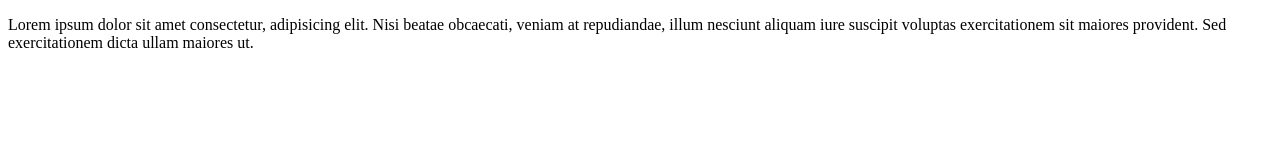
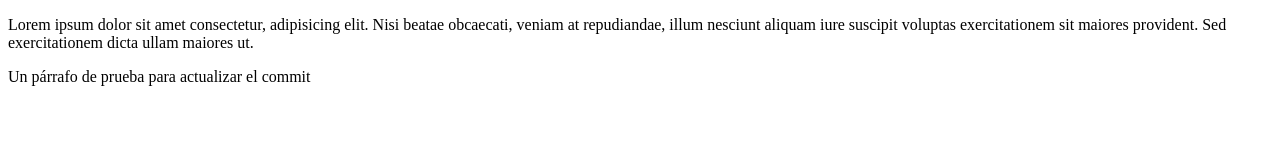
Before and after one commit to dariorojo2018/unsuperrepo, a plain HTML site: page index.html in a window 1280 px wide. Drawn offline with Linux system fonts and the light colour scheme.

Commit message:
agregue un párrafo para ver como queda

```diff
--- a/index.html
+++ b/index.html
@@ -9,6 +9,6 @@
 </head>
 <body>
     <p>Lorem ipsum dolor sit amet consectetur, adipisicing elit. Nisi beatae obcaecati, veniam at repudiandae, illum nesciunt aliquam iure suscipit voluptas exercitationem sit maiores provident. Sed exercitationem dicta ullam maiores ut.</p>
-
+    <p> Un párrafo de prueba para actualizar el commit</p>
 </body>
 </html>
```
